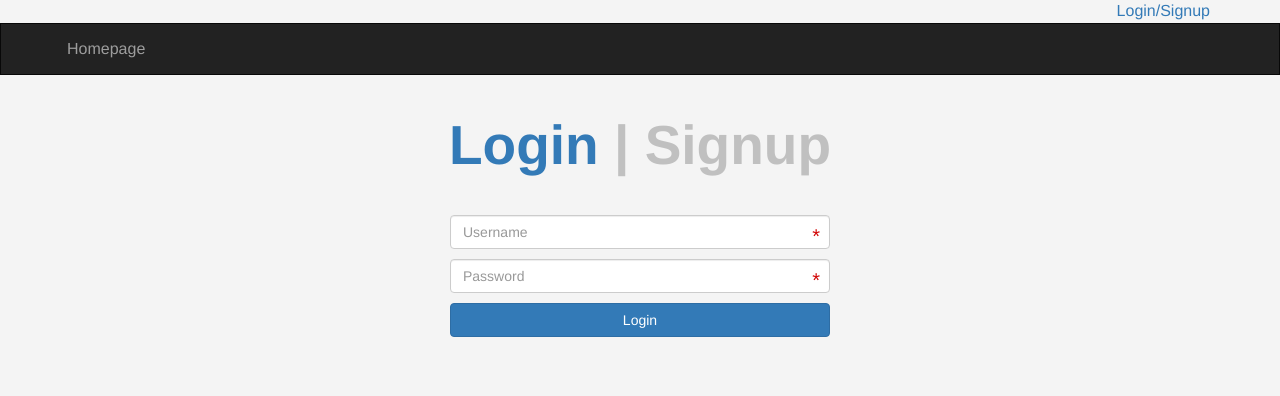
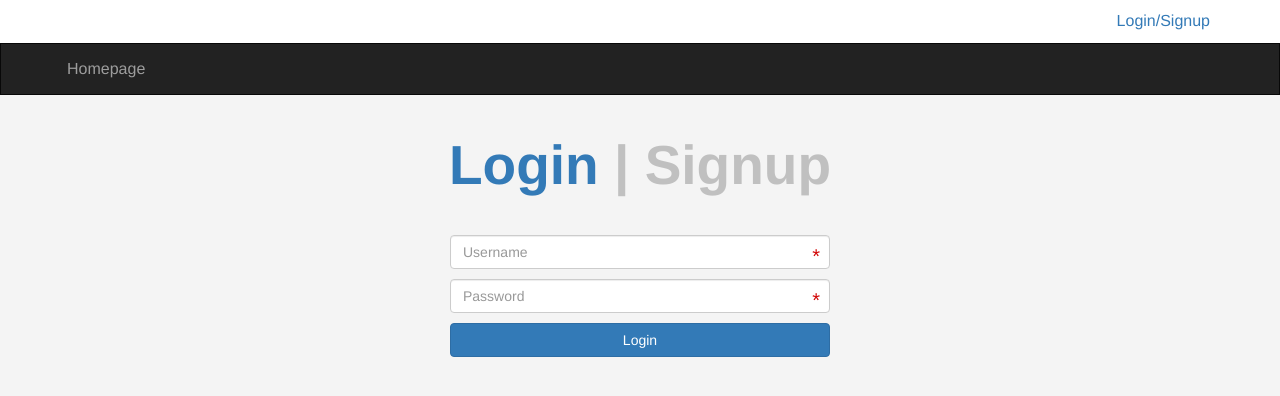
Before and after one commit to HoussamMrabet/Simple-eCommerce-WebSite, a PHP site: page /login.php in a window 1280 px wide. Shown: the top 396 px of the page. Run offline with PHP 8.4, Linux system fonts and the light colour scheme; data that the repository does not hold is empty.

Commit message:
css modify

```diff
--- a/Website/layout/css/front.css
+++ b/Website/layout/css/front.css
@@ -90,6 +90,11 @@ h1 {
 /* End Bootstrap Edits */
 
 /* Start Header */
+
+.upper-bar {
+	padding: 10px;
+	background-color: #FFF
+}
 
 .my-image {
 	width: 36px;
```
